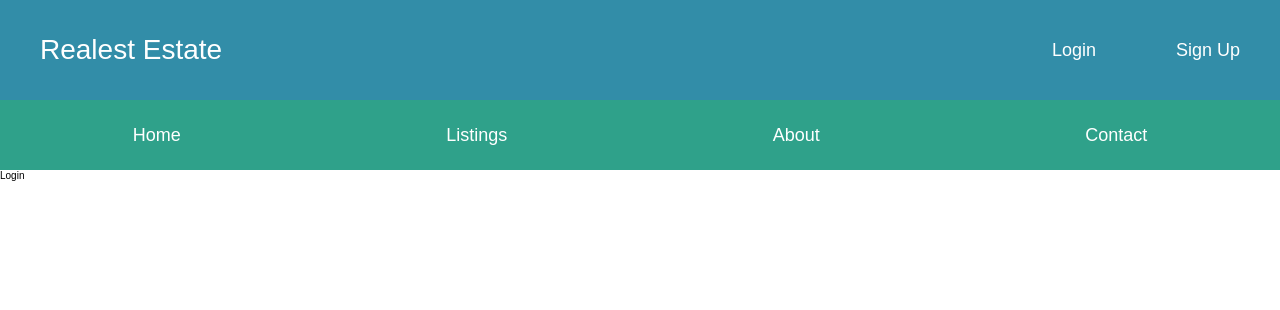
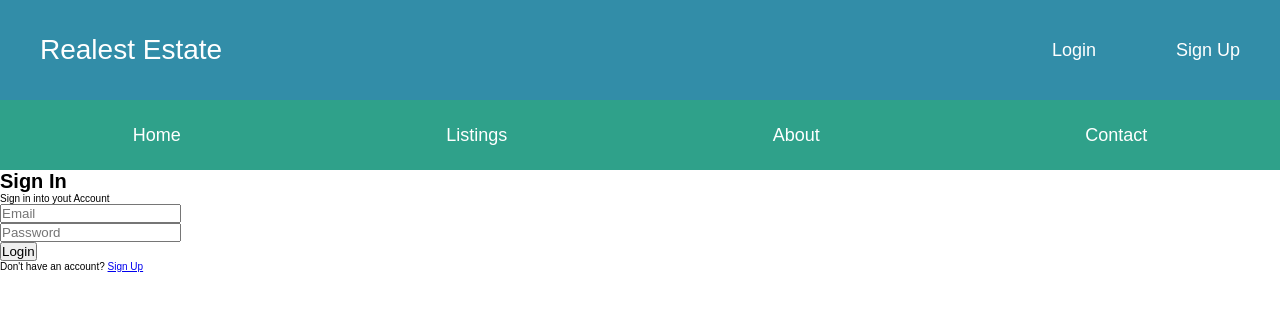
Before and after one commit to davisantosr/djangoRest-React-Realest-estateApp-Frontend, a React (Create React App) app: page /login in a window 1280 px wide. Shown: the top 310 px of the page. Built offline with nearby package versions, Linux system fonts and the light colour scheme.

Commit message:
Login page

```diff
--- a/package.json
+++ b/package.json
@@ -9,6 +9,7 @@
     "axios": "^0.21.0",
     "react": "^17.0.1",
     "react-dom": "^17.0.1",
+    "react-helmet": "^6.1.0",
     "react-redux": "^7.2.2",
     "react-router-dom": "^5.2.0",
     "react-scripts": "4.0.0",
--- a/src/containers/Login.js
+++ b/src/containers/Login.js
@@ -1,9 +1,86 @@
+import React, {useState} from 'react';
+import { Link, Redirect } from 'react-router-dom';
+import { Helmet } from 'react-helmet';
+import { connect } from 'react-redux';
+
+import PropTypes from 'prop-types';
+
+import { login } from '../actions/auth'
 
 
-const Login = () => (
-  <div>
-    Login
-  </div>
-)
 
-export default Login;
+const Login = ({login, isAuthenticated }) => {
+
+  const [formData, setFormData] = useState({
+    email: '',
+    password: '',
+  });
+
+  const {email, password} = formData
+
+  const onChange = e => setFormData({...formData, [e.targe.name]: e.target.value});
+
+  const onSubmit = e => {
+    e.preventDefault();
+
+    login(email, password);
+  }
+
+  if(isAuthenticated)
+    return <Redirect to='/' />
+
+  return (
+    <div className='auth'>
+      <Helmet>
+        <title>Realest Estate - Login</title>
+        <meta
+          name='description'
+          content='loging page'
+        />
+      </Helmet>
+      <h1 className='auth__title'>Sign In</h1>
+      <p className='auth__lead'>Sign in into yout Account</p>
+      <form className='auth__form' onSubmit={e => onSubmit(e)}>
+        <div className='auth__form__group'>
+          <input
+            className='auth__form__input'
+            type='email'
+            placeholder='Email'
+            name='email'
+            value={email}
+            onChange={e => onChange(e)}
+            required
+          />
+        </div>
+
+        <div className='auth__form__group'>
+          <input
+            className='auth__form__input'
+            type='password'
+            placeholder='Password'
+            name='password'
+            value={password}
+            onChange={e => onChange(e)}
+            minLength='6'
+          />
+        </div>
+
+        <button className='auth__form__button'>Login</button>
+      </form>
+      <p className='auth-authtext'>
+        Don't have an account? <Link className='auth__authtext__link' to='/signup'>Sign Up</Link>
+      </p>
+    </div>
+  )
+}
+
+Login.propTypes = {
+  login: PropTypes.func.isRequired,
+  isAuthenticated: PropTypes.bool
+}
+
+const mapStateToProps = state => ({
+  isAthenticated: state.auth.isAuthenticated
+});
+
+export default connect(mapStateToProps, { login })(Login);
```
Also changed, not shown: 1 other file (tests, documents, lock files or other folders).
